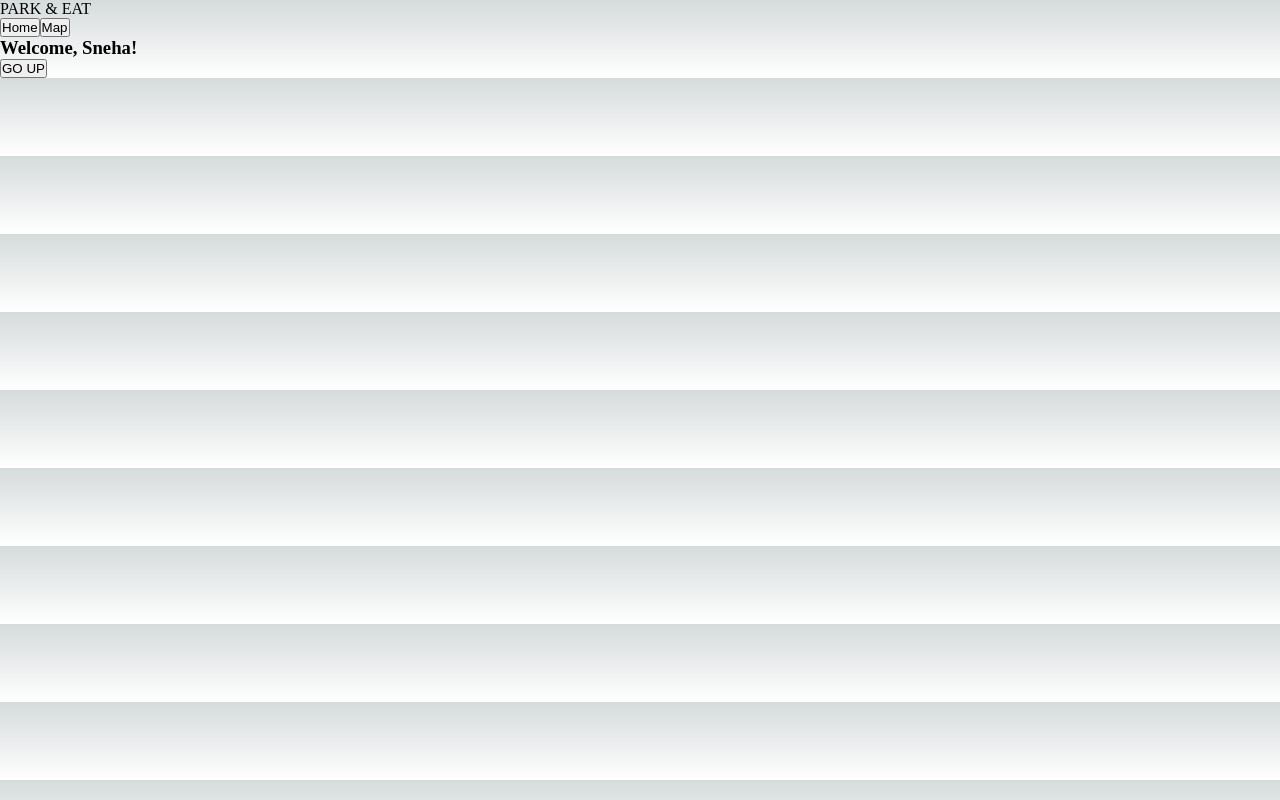
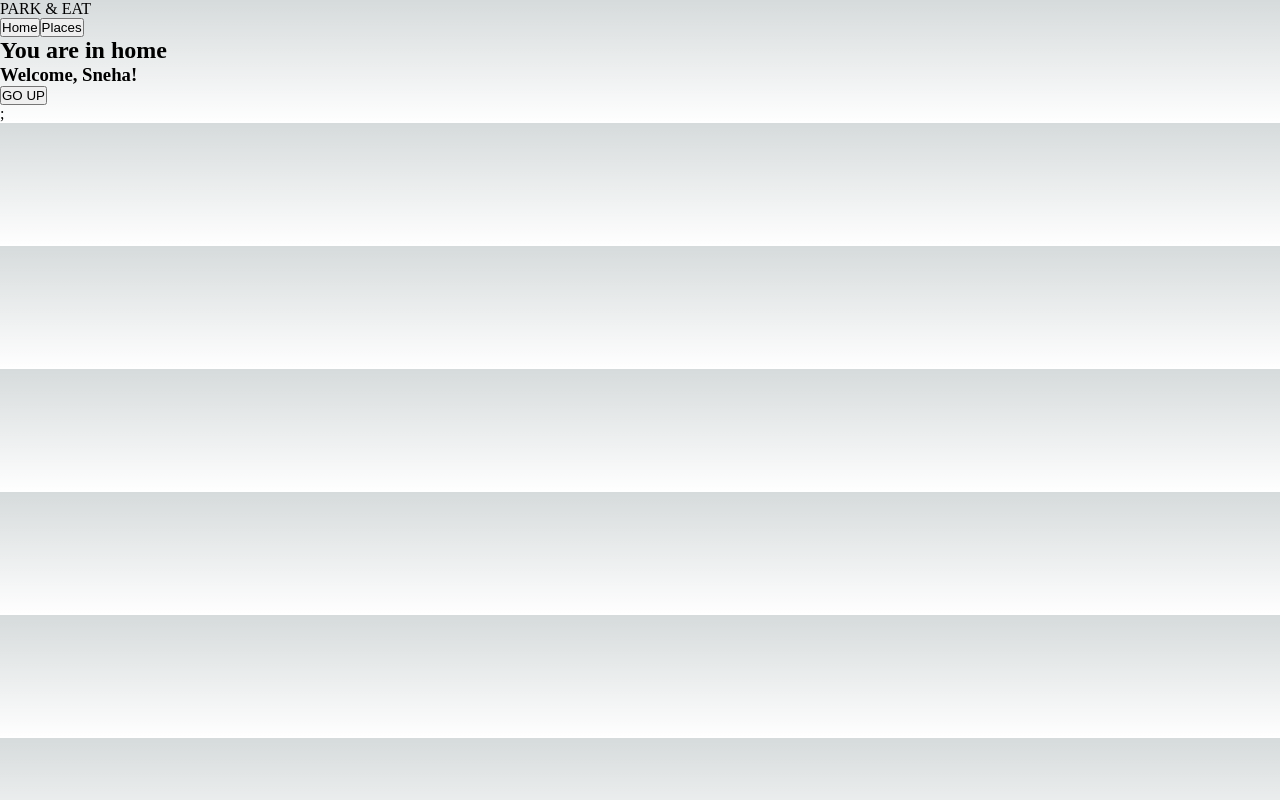
Before and after one commit to sneham-boop/parkeat, a Next.js app: page / in a window 1280 px wide. Built offline with nearby package versions, Linux system fonts and the light colour scheme.

Commit message:
Change components based on children compoments in Main

```diff
--- a/pages/_app.js
+++ b/pages/_app.js
@@ -1,5 +1,13 @@
-import '@component/styles/globals.css'
+import Main from "@component/src/components/Main";
+import "@component/styles/globals.css";
 
 export default function App({ Component, pageProps }) {
-  return <Component {...pageProps} />
+  return (
+    <>
+      <Main>
+        <Component {...pageProps} />
+      </Main>
+      ;
+    </>
+  );
 }
--- a/pages/index.js
+++ b/pages/index.js
@@ -19,9 +19,7 @@ export default function Home() {
         <meta name="viewport" content="width=device-width, initial-scale=1" />
         <link rel="icon" href="/favicon.ico" />
       </Head>
-      <Header />
       <Homepage/>
-      <Footer/>
     </>
   );
 }
--- a/src/components/Header/index.js
+++ b/src/components/Header/index.js
@@ -12,8 +12,8 @@ export default function Header(props) {
         <Link href="/">
           <Button btnText={"Home"} />
         </Link>
-        <Link href="/">
-          <Button btnText={"Map"} />
+        <Link href="/places">
+          <Button btnText={"Places"} />
         </Link>
         {/* <Button btnText={btnText} onClick={handleClick} /> */}
       </div>
--- a/src/components/Homepage/index.js
+++ b/src/components/Homepage/index.js
@@ -2,6 +2,7 @@ export default function Homepage() {
   const user = { firstname: "Sneha", lastname: "Mahajan" };
   return (
     <section className="home">
+      <h2>You are in home</h2>
       {user ? (
         <h3>Welcome, {user.firstname}!</h3>
       ) : (
--- /dev/null
+++ b/src/components/Main/index.js
@@ -0,0 +1,12 @@
+import Footer from "../Footer";
+import Header from "../Header";
+
+export default function Main({ children }) {
+  return (
+    <>
+      <Header />
+      {children}
+      <Footer />
+    </>
+  );
+}
```
Also changed, not shown: pages/places/index.js (+7 -0 lines).
